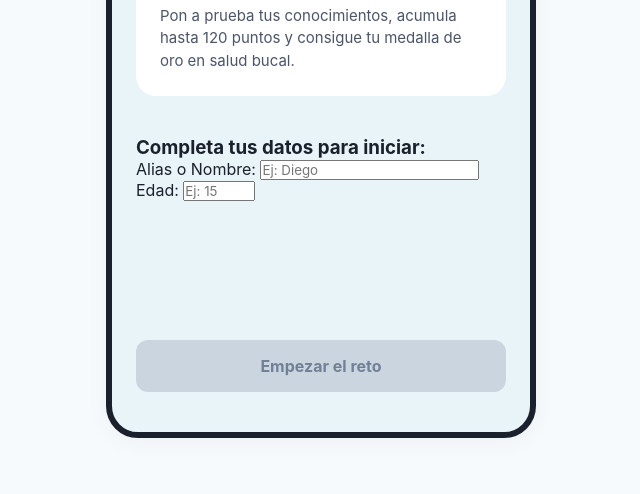
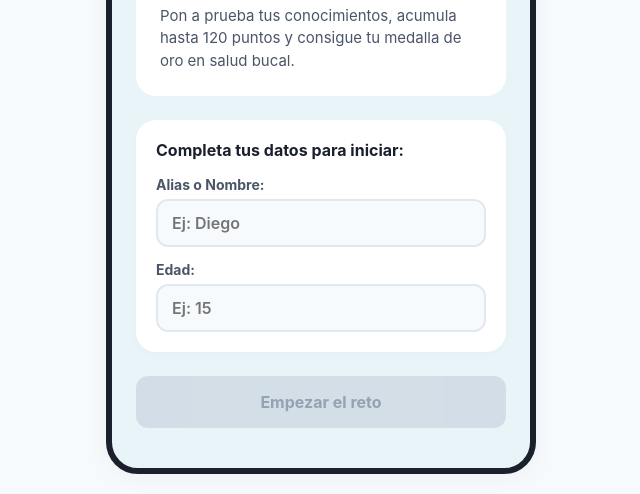
Before and after one commit to ddiegomtt/smiling-friends, a plain HTML site: page smiling-friends/index.html in a window 1280 px wide. Shown: the part 432-926 px from the top of the page, without its empty margins (319-959 px from the left). Before the commit the page ends 890 px from the top, so only its background shows below. Drawn offline with nearby package versions, Linux system fonts and the light colour scheme.

Commit message:
Update styles.css

```diff
--- a/smiling-friends/styles.css
+++ b/smiling-friends/styles.css
@@ -85,6 +85,57 @@ body {
   display: block !important;
 }
 
+/* TARJETA FORMULARIO DE INGRESO DE DATOS */
+.auth-form-card {
+  background-color: var(--bg-card);
+  padding: 20px;
+  border-radius: var(--border-radius);
+  margin-bottom: 24px;
+  box-shadow: 0 2px 8px rgba(0,0,0,0.02);
+}
+
+.auth-form-card h3 {
+  font-size: 16px;
+  font-weight: 700;
+  margin-bottom: 16px;
+  color: var(--text-main);
+}
+
+.input-field {
+  display: flex;
+  flex-direction: column;
+  gap: 6px;
+  margin-bottom: 14px;
+}
+
+.input-field:last-child {
+  margin-bottom: 0;
+}
+
+.input-field label {
+  font-size: 14px;
+  font-weight: 700;
+  color: var(--text-muted);
+}
+
+.input-field input {
+  min-height: 48px;
+  border: 2px solid #E2E8F0;
+  border-radius: var(--border-radius-sm);
+  padding: 0 14px;
+  font-size: 16px;
+  font-weight: 600;
+  color: var(--text-main);
+  background-color: #F7FAFC;
+  transition: border-color 0.2s ease;
+}
+
+.input-field input:focus {
+  outline: none;
+  border-color: var(--btn-primary);
+  background-color: var(--bg-card);
+}
+
 /* BOTONES Y ACCIONES TÁCTILES */
 .btn {
   width: 100%;
@@ -126,6 +177,7 @@ body {
   border: none;
   cursor: not-allowed;
   transform: none;
+  opacity: 0.7;
 }
 
 .btn-text-danger {
@@ -202,7 +254,7 @@ body {
   background-color: var(--bg-card);
   padding: 24px;
   border-radius: var(--border-radius);
-  margin-bottom: 40px;
+  margin-bottom: 24px;
 }
 
 .welcome-emoji {
```
